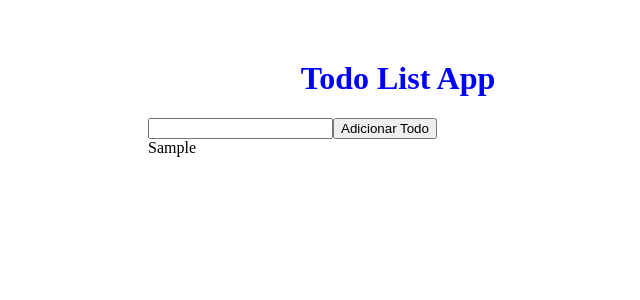
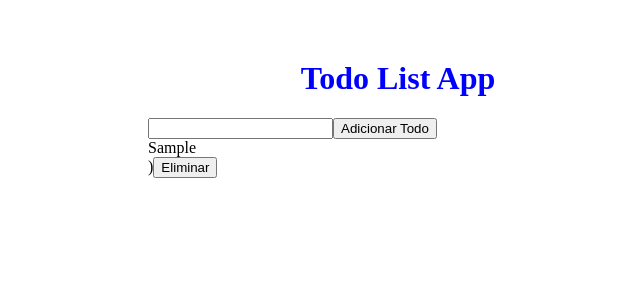
Before and after one commit to Marvin-Jorge/TodoList, a React (Create React App) app: page / in a window 1280 px wide. Both pictures are taken after typing "Sample" into the empty fields and a click on the button "Adicionar Todo". Shown: the top 300 px of the page, without its empty margins (242-882 px from the left). Built offline with nearby package versions, Linux system fonts and the light colour scheme.

Commit message:
funcao eliminar

```diff
--- a/src/components/TodoForm.js
+++ b/src/components/TodoForm.js
@@ -16,6 +16,13 @@ function TodoForm() {
     setTodos([...todos].concat(newTodo))
     setTodo("")
   }
+  function eliminarTodo(id){
+    if(window.confirm("Tens a certeza")){
+const updatedTodos = [...todos].filter((todo)=>todo.id !==id);
+setTodos(updatedTodos)
+   } }
+
+
   return (
     <div className="Todo-App">
         <h1>Todo List App</h1>
@@ -24,10 +31,15 @@ function TodoForm() {
       <input type='text'onChange={(event)=> setTodo(event.target.value)} value={todo}/>
       <button type='onSubmit'>Adicionar Todo</button>
     </form>
-    {todos.map((todo)=><div key={todo.id}>{todo.text}</div>)}
-    </div>
-)
+    {todos.map((todo)=><div key={todo.id}>
+    <div>{todo.text}</div>)
+    <button onClick={() => eliminarTodo(todo.id)}>Eliminar</button>
 
-}
+  </div>)}
+
+</div>
+  )
+};
+
 
 export default TodoForm
```
